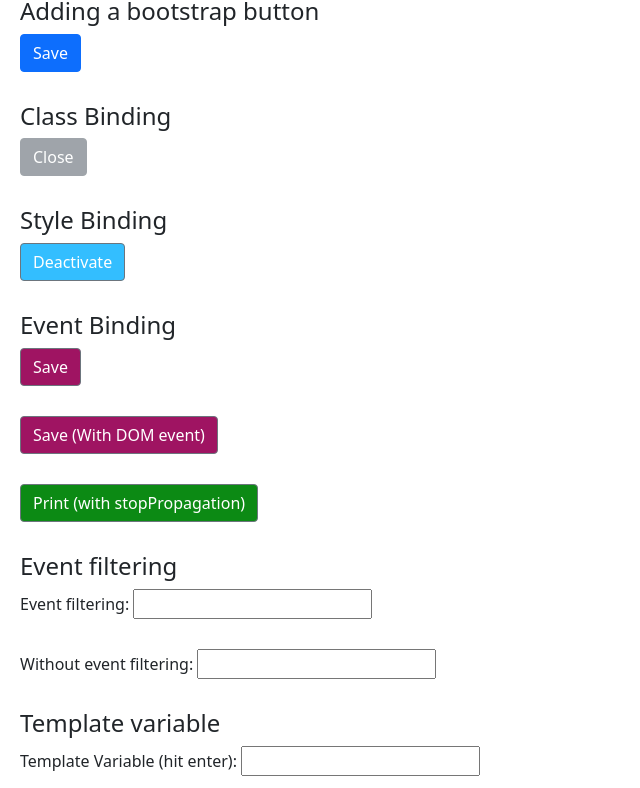
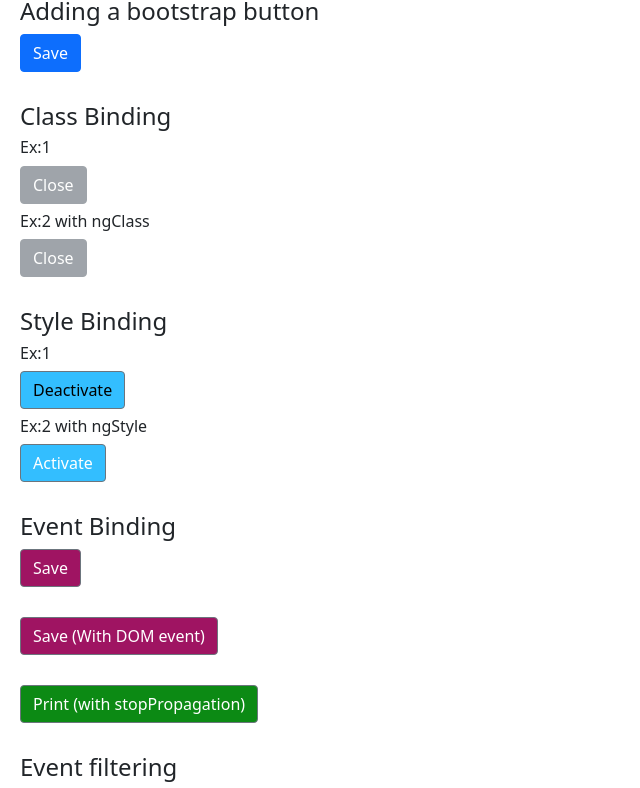
Before and after one commit to Yrol/Angular-test, an Angular app: page / in a window 1280 px wide. Shown: the part 899-1687 px from the top of the page, without its empty margins (0-640 px from the left). Built offline with nearby package versions, Linux system fonts and the light colour scheme.

Commit message:
ngClass and ngStyle

```diff
--- a/src/app/app.component.html
+++ b/src/app/app.component.html
@@ -53,7 +53,7 @@
         class="nav-link"
         [class.active]="viewType == 'map'"
         aria-current="page"
-        (click)="viewType = 'map'"
+        (click)="viewType = 'map'; $event.preventDefault()"
         href="#"
         >Map</a
       >
@@ -62,7 +62,7 @@
       <a
         class="nav-link"
         [class.active]="viewType == 'list'"
-        (click)="viewType = 'list'"
+        (click)="viewType = 'list'; $event.preventDefault()"
         href="#"
         >List</a
       >
@@ -73,4 +73,12 @@
     <div *ngSwitchCase="'list'">List view content</div>
     <div *ngSwitchCaseDefault>List view content</div>
   </div>
+
+  <!--
+    Safe Traversal Operator
+    Using "?" for Safe Traversal. This will helpful when the data is temporarily unavailable such as being loaded from a server.
+  -->
+  <hr class="dashed" />
+  <h4>Safe Traversal Operator</h4>
+  <span>{{ project.assignee?.name }}</span>
 </div>
--- a/src/app/app.component.ts
+++ b/src/app/app.component.ts
@@ -11,6 +11,13 @@ export class AppComponent {
     title: 'hello-world',
     isFavourite: true,
   };
+
+  project = {
+    assignee: {
+      name: null,
+    },
+  };
+
   viewType = 'list';
 
   /**
--- a/src/app/courses/courses.component.html
+++ b/src/app/courses/courses.component.html
@@ -44,17 +44,46 @@
 <!-- Class binding -->
 <div class="reg-div">
   <h4>Class Binding</h4>
-  <button class="btn btn-secondary" [class.disabled]="disabled">Close</button>
+  <h6>Ex:1</h6>
+  <button class="btn btn-secondary" [class.disabled]="isDisabled">Close</button>
+
+  <!--
+    The ngClass will allow to combine multiple classes together into one block
+    As shown, 'disabled' and 'active' classes  have been added within ngClass
+  -->
+  <h6 class="mt-2">Ex:2 with ngClass</h6>
+  <button
+    class="btn btn-secondary"
+    [ngClass]="{ disabled: isDisabled, active: isActive }"
+  >
+    Close
+  </button>
 </div>
 
-<!-- Style binding. Supports all the Style DOM objects documented here: https://www.w3schools.com/jsref/dom_obj_style.asp -->
+<!--
+  Style binding. Supports all the Style DOM objects documented here: https://www.w3schools.com/jsref/dom_obj_style.asp
+  ngStyle - for bundling multiple styles together
+-->
 <div class="reg-div">
   <h4>Style Binding</h4>
+  <h6>Ex:1</h6>
   <button
     class="btn btn-secondary"
     [style.backgroundColor]="isActive ? '#33BEFF' : '#E3CD16'"
+    [style.color]="isActive ? 'black' : 'white'"
   >
     Deactivate
+  </button>
+
+  <h6 class="mt-2">Ex:2 with ngStyle</h6>
+  <button
+    class="btn btn-secondary"
+    [ngStyle]="{
+      backgroundColor: isActive ? '#33BEFF' : '#E3CD16',
+      color: isActive ? 'white' : 'black'
+    }"
+  >
+    Activate
   </button>
 </div>
 
--- a/src/app/courses/courses.component.ts
+++ b/src/app/courses/courses.component.ts
@@ -13,7 +13,7 @@ export class CoursesComponent {
   imageSrc = 'https://i.imgur.com/e32dxNq.png';
   colSpan = 2;
   isActive = true;
-  disabled = true;
+  isDisabled = true;
   inputField = 'Hello';
   emailAddress = 'me@me.com';
   course = {
```
